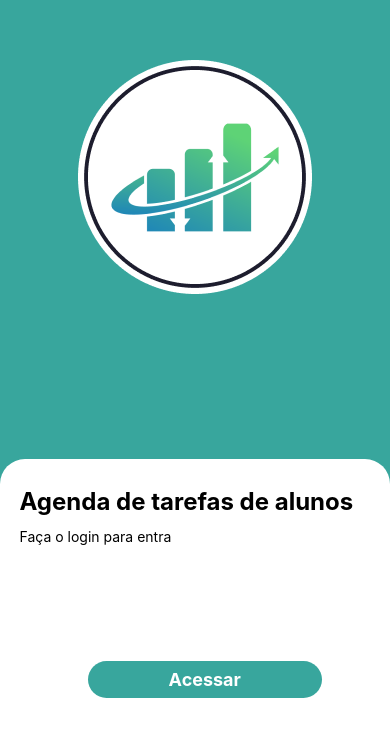
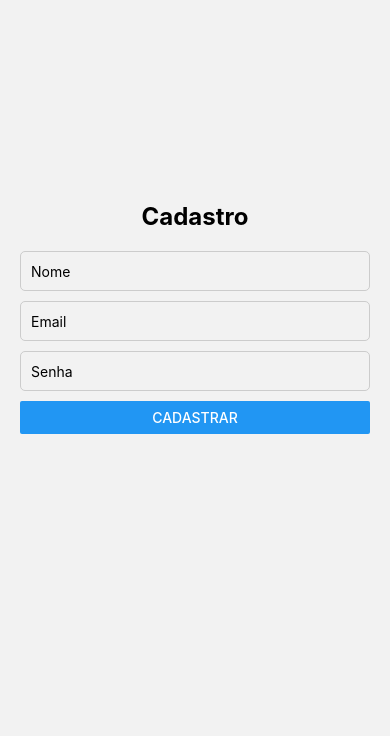
Before and after one commit to alexpmt/Projeto-Mobile, a React Native app: screen /TelaCadastro in a window 390 px wide. Shown: the part 104-840 px from the top of the page. Built offline with nearby package versions, Linux system fonts and the light colour scheme.

Commit message:
tela de cadastro feita

```diff
--- a/package.json
+++ b/package.json
@@ -11,13 +11,14 @@
   "dependencies": {
     "@react-navigation/native": "^6.1.17",
     "@react-navigation/native-stack": "^6.9.26",
+    "@react-navigation/stack": "^6.3.29",
     "expo": "~51.0.14",
     "expo-status-bar": "~1.12.1",
     "react": "18.2.0",
     "react-native": "0.74.2",
     "react-native-animatable": "^1.4.0",
-    "react-native-safe-area-context": "^4.10.5",
-    "react-native-screens": "^3.32.0"
+    "react-native-safe-area-context": "4.10.1",
+    "react-native-screens": "3.31.1"
   },
   "devDependencies": {
     "@babel/core": "^7.20.0"
--- /dev/null
+++ b/src/pages/CadastroTela.js
@@ -0,0 +1,67 @@
+import React, { useState } from 'react';
+import { View, Text, TextInput, Button, StyleSheet, Alert } from 'react-native';
+
+
+
+
+export default function Cadastro() {
+  const [name, setName] = useState('');
+  const [email, setEmail] = useState('');
+  const [password, setPassword] = useState('');
+
+
+  const handleRegister = () => {
+    // Aqui você pode adicionar a lógica de registro, como validação e envio dos dados
+    Alert.alert('Cadastro realizado com sucesso!', `Nome: ${name}\nEmail: ${email}`);
+  };
+
+  return (
+    <View style={styles.container}>
+      <Text style={styles.title}>Cadastro</Text>
+      <TextInput
+        style={styles.input}
+        placeholder="Nome"
+        value={name}
+        onChangeText={setName}
+      />
+      <TextInput
+        style={styles.input}
+        placeholder="Email"
+        value={email}
+        onChangeText={setEmail}
+        keyboardType="email-address"
+      />
+      <TextInput
+        style={styles.input}
+        placeholder="Senha"
+        value={password}
+        onChangeText={setPassword}
+        secureTextEntry
+      />
+      <Button title="Cadastrar" onPress={handleRegister} />
+    </View>
+  );
+};
+
+
+const styles = StyleSheet.create({
+  container: {
+    flex: 1,
+    justifyContent: 'center',
+    paddingHorizontal: 20,
+  },
+  title: {
+    fontSize: 24,
+    fontWeight: 'bold',
+    marginBottom: 20,
+    textAlign: 'center',
+  },
+  input: {
+    height: 40,
+    borderColor: '#ccc',
+    borderWidth: 1,
+    marginBottom: 10,
+    paddingHorizontal: 10,
+    borderRadius: 5,
+  },
+});
--- a/src/pages/TelaLogin.js
+++ b/src/pages/TelaLogin.js
@@ -11,9 +11,10 @@
 import React from "react-native"
 
 import *as Animatable from 'react-native-animatable'
-
+import {useNavigation} from '@react-navigation/native'
 
 export default function Telalogin(){
+const navigator = useNavigation();
     return(
         <View style={style.container}>
             <Animatable.View  animation='fadeInLeft' delay={500} style={style.containerHeader}>
@@ -37,7 +38,10 @@
                     <Text style={style.textbutton}>Acessar</Text>
                 </TouchableOpacity>
 
-                <TouchableOpacity style={style.regisButton}>
+                <TouchableOpacity style={style.regisButton}
+                onPress={() => navigator.navigate('TelaCadastro')}
+
+                >
                     <Text style={style.textregistre}>Cadastre-se</Text>
                 </TouchableOpacity>
             </Animatable.View>
--- a/src/routes/index.js
+++ b/src/routes/index.js
@@ -1,6 +1,7 @@
 import {createNativeStackNavigator} from "@react-navigation/native-stack"
 import Bemvindo from "../pages/Inicia"
 import Telalogin from "../pages/TelaLogin"
+import Cadastro from "../pages/CadastroTela";
 
 const Stack = createNativeStackNavigator();
 
@@ -19,6 +20,16 @@
             name="Telalogin"
             component={Telalogin}
             options={{headerShown:false}}
+
+            />
+
+            <Stack.Screen
+
+
+            name="TelaCadastro"
+            component={Cadastro}
+            options={{headerShown:false}}
+
             />
         </Stack.Navigator>
     );
```
Also changed, not shown: 1 other file (tests, documents, lock files or other folders).
